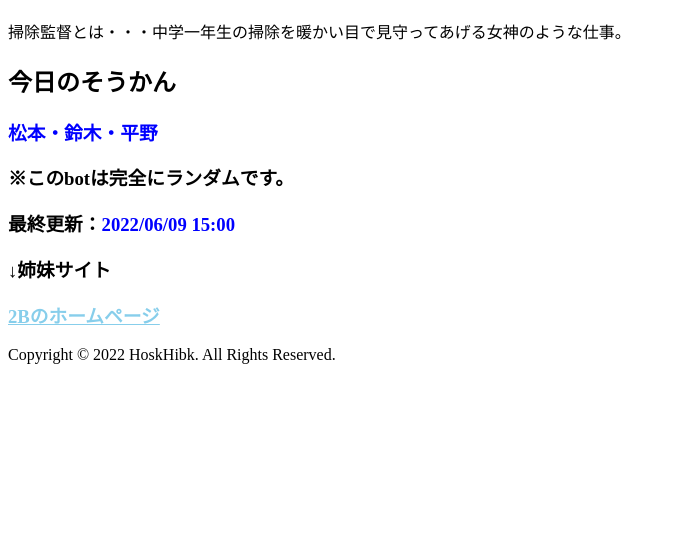
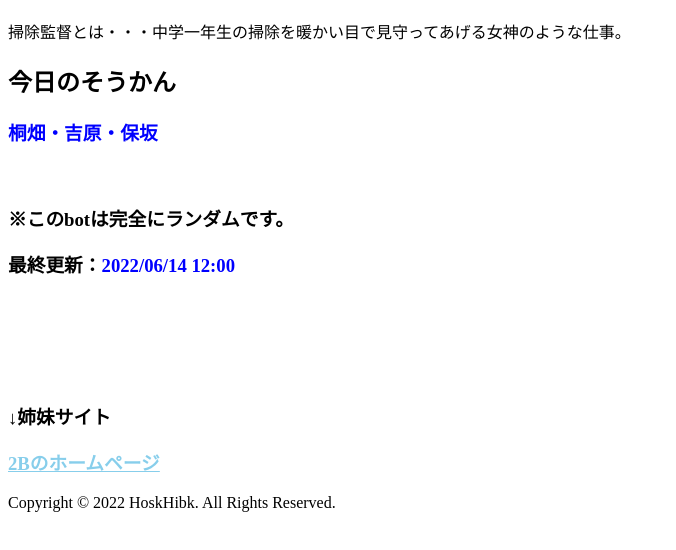
Before and after one commit to Gikoubu/-bot, a plain HTML site: page index.html in a window 1280 px wide. Shown: the part 70-620 px from the top of the page, without its empty margins (0-676 px from the left). Drawn offline with Linux system fonts and the light colour scheme.

Commit message:
Add files via upload

```diff
--- a/index.html
+++ b/index.html
@@ -16,16 +16,11 @@
 	<h1>掃除監督bot</h1>
 		<p>掃除監督とは・・・中学一年生の掃除を暖かい目で見守ってあげる女神のような仕事。</p>
 	<h2>今日のそうかん</h2>
-		<h3 class="blue">松本・鈴木・平野</h3>
-		<h3></h3>
-		<h3></h3>
-		<h3></h3>
+		<h3 class="blue">桐畑・吉原・保坂</h3>
+		<h3><br></h3>
 		<h3>※このbotは完全にランダムです。</h3>
-		<h3>最終更新：<span class="blue">2022/06/09 15:00</span></h3>
-		<h3></h3>
-		<h3></h3>
-		<h3></h3>
-		<h3></h3>
+		<h3>最終更新：<span class="blue">2022/06/14 12:00</span></h3>
+		<h3><br><br><br><br></h3>
 		<h3>↓姉妹サイト</h3>
 		<h3><a href="https://hibkhosk.github.io/2B/" class="skyblue">2Bのホームページ</a></h3>
 	<p>Copyright © 2022 HoskHibk. All Rights Reserved.</p>
```
